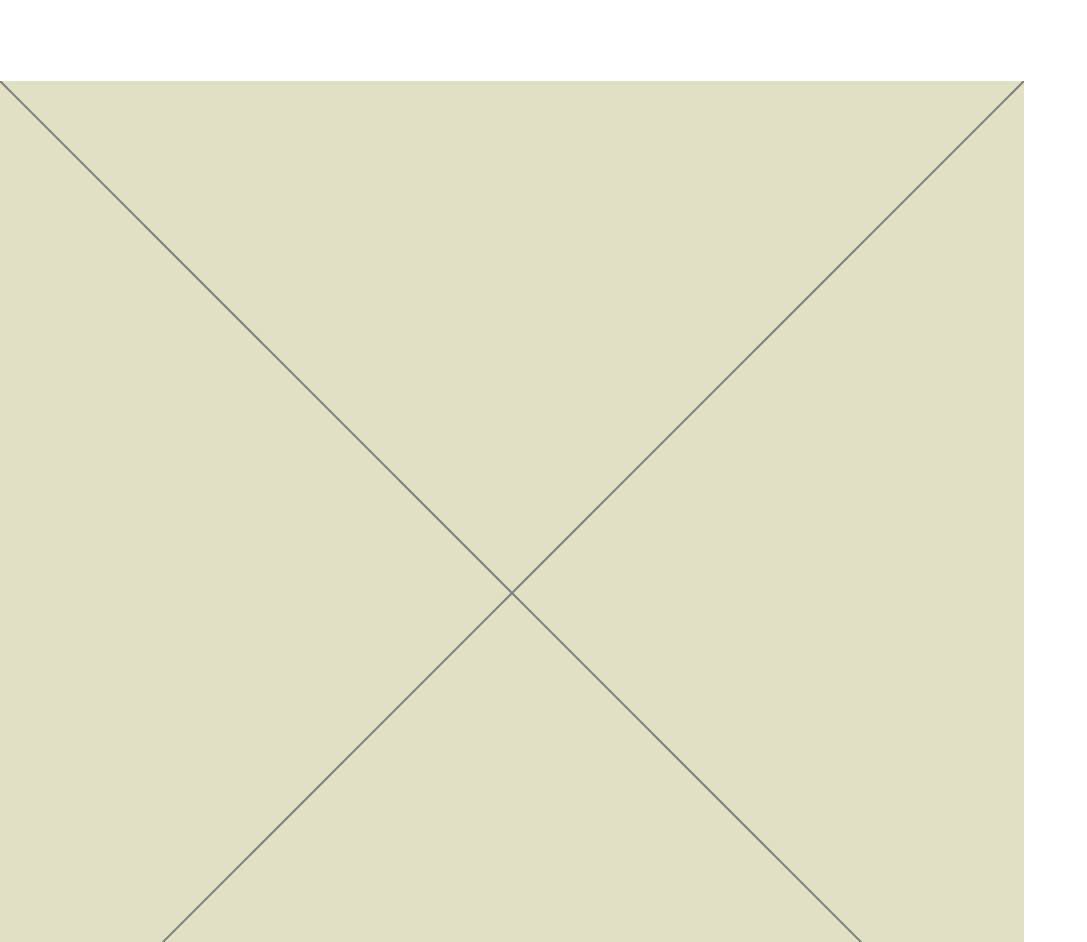
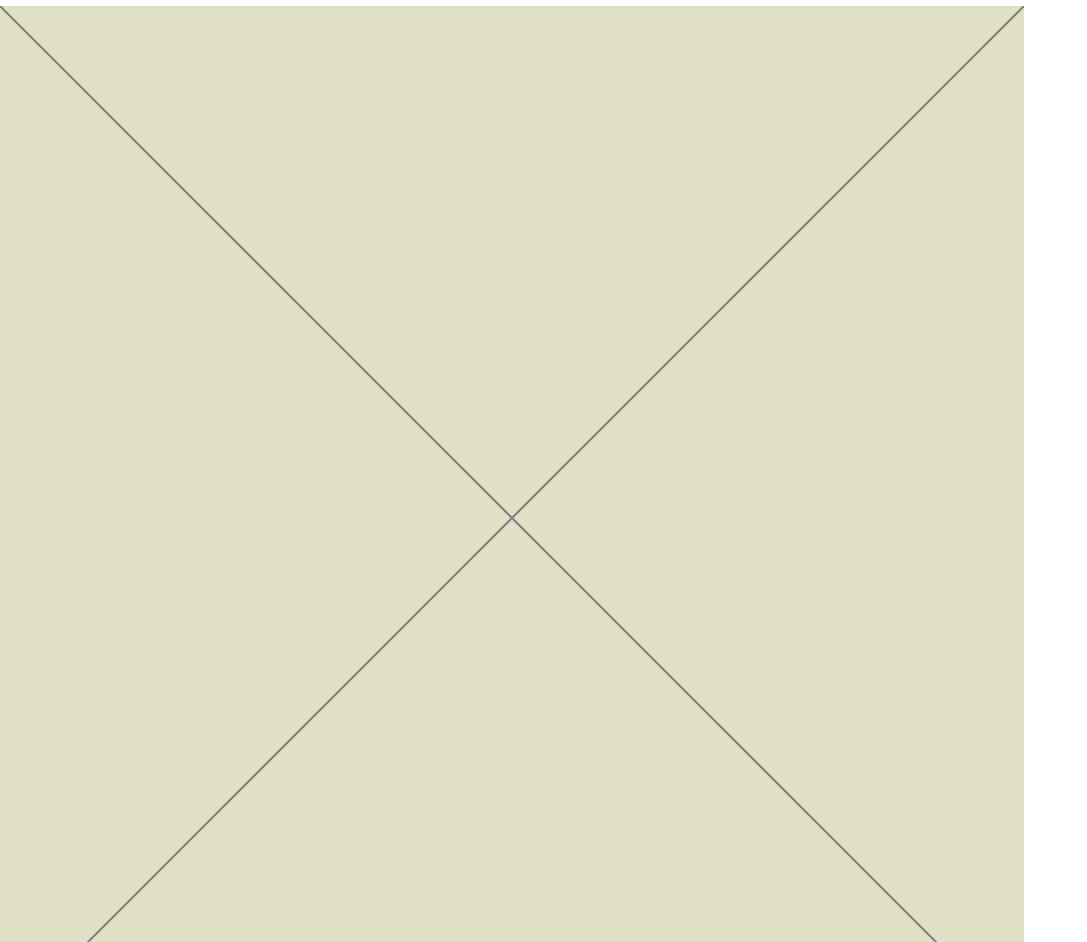
Before and after one commit to jnip2/mdia2003-lab03b, a website built with Parcel: page index.html in a window 1280 px wide. Shown: the part 405-1347 px from the top of the page, without its empty margins (0-1087 px from the left). Built offline with nearby package versions, Linux system fonts and the light colour scheme.

Commit message:
add placeholder images and alternative text

```diff
--- a/index.html
+++ b/index.html
@@ -34,7 +34,7 @@
   <section class="page__banner s-hide">
     <div class="row">
       <div class="col">
-        <img class="page__banner-image" src="" alt="">
+        <img class="page__banner-image" src="" alt="banner image">
       </div>
     </div>
   </section>
@@ -74,13 +74,13 @@
         <h2>What's up lately?</h2>
       </header>
       <div class="col">
-        <img src="" alt="">
+        <img src="img/placeholder.svg" alt="placeholder image">
       </div>
       <div class="col">
-        <img src="" alt="">
+        <img src="img/placeholder.svg" alt="placeholder image">
       </div>
       <div class="col">
-        <img src="" alt="">
+        <img src="img/placeholder.svg" alt="placeholder image">
       </div>
     </div>
   </section>
@@ -92,22 +92,22 @@
 
   <section class="page-section latest-projects">
     <div class="col first-row">
-      <img class="latest-projects-img" src="img/placeholder.svg" alt="">
+      <img class="latest-projects-img" src="img/placeholder.svg" alt="placeholder image">
     </div>
     <div class="col first-row">
-      <img class="latest-projects-img" src="img/placeholder.svg" alt="">
+      <img class="latest-projects-img" src="img/placeholder.svg" alt="placeholder image">
     </div>
     <div class="col first-row">
-      <img class="latest-projects-img" src="img/placeholder.svg" alt="">
+      <img class="latest-projects-img" src="img/placeholder.svg" alt="placeholder image">
     </div>
     <div class="col second-row">
-      <img class="latest-projects-img" src="img/placeholder.svg" alt="">
+      <img class="latest-projects-img" src="img/placeholder.svg" alt="placeholder image">
     </div>
     <div class="col second-row">
-      <img class="latest-projects-img" src="img/placeholder.svg" alt="">
+      <img class="latest-projects-img" src="img/placeholder.svg" alt="placeholder image">
     </div>
     <div class="col second-row">
-      <img class="latest-projects-img" src="img/placeholder.svg" alt="">
+      <img class="latest-projects-img" src="img/placeholder.svg" alt="placeholder image">
     </div>
   </section>
 
```
